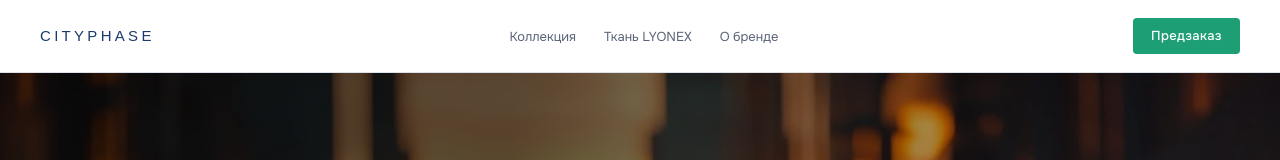
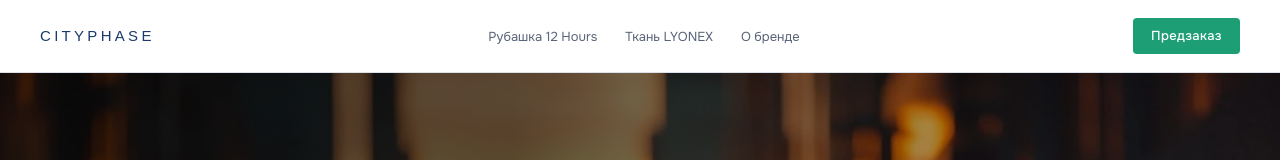
Before and after one commit to 1975pnv-lab/Cityphase, a Next.js app: page / in a window 1280 px wide. Shown: the top 160 px of the page. Built offline with nearby package versions, Linux system fonts and the light colour scheme.

Commit message:
fix: Коллекция → Рубашка 12 Hours в навбаре всех страниц

```diff
--- a/app/about/page.js
+++ b/app/about/page.js
@@ -10,7 +10,7 @@ export default function About() {
           CITYPHASE
         </a>
         <ul className="nav-links" style={{ display: 'flex', gap: 28, listStyle: 'none', margin: '0 auto', padding: 0 }}>
-          <li><a href="/12-hours" style={{ fontSize: 13, color: '#5A6478', textDecoration: 'none' }}>Коллекция</a></li>
+          <li><a href="/12-hours" style={{ fontSize: 13, color: '#5A6478', textDecoration: 'none' }}>Рубашка 12 Hours</a></li>
           <li><a href="/technology" style={{ fontSize: 13, color: '#5A6478', textDecoration: 'none' }}>Ткань LYONEX</a></li>
           <li><a href="/about" style={{ fontSize: 13, color: '#1B3A6B', textDecoration: 'none', fontWeight: 500 }}>О бренде</a></li>
         </ul>
--- a/app/page.js
+++ b/app/page.js
@@ -37,7 +37,7 @@ export default function Home() {
           CITYPHASE
         </span>
         <ul className="nav-links">
-          <li><a href="/12-hours" style={{ fontSize: 13, color: '#5A6478', textDecoration: 'none' }}>Коллекция</a></li>
+          <li><a href="/12-hours" style={{ fontSize: 13, color: '#5A6478', textDecoration: 'none' }}>Рубашка 12 Hours</a></li>
           <li><a href="/technology" style={{ fontSize: 13, color: '#5A6478', textDecoration: 'none' }}>Ткань LYONEX</a></li>
           <li><a href="/about" style={{ fontSize: 13, color: '#5A6478', textDecoration: 'none' }}>О бренде</a></li>
         </ul>
--- a/app/technology/page.js
+++ b/app/technology/page.js
@@ -10,7 +10,7 @@ export default function Technology() {
           CITYPHASE
         </a>
         <ul className="nav-links" style={{ display: 'flex', gap: 28, listStyle: 'none', margin: '0 auto', padding: 0 }}>
-          <li><a href="/12-hours" style={{ fontSize: 13, color: '#5A6478', textDecoration: 'none' }}>Коллекция</a></li>
+          <li><a href="/12-hours" style={{ fontSize: 13, color: '#5A6478', textDecoration: 'none' }}>Рубашка 12 Hours</a></li>
           <li><a href="/technology" style={{ fontSize: 13, color: '#1B3A6B', textDecoration: 'none', fontWeight: 500 }}>Ткань LYONEX</a></li>
           <li><a href="/about" style={{ fontSize: 13, color: '#5A6478', textDecoration: 'none' }}>О бренде</a></li>
         </ul>
```
